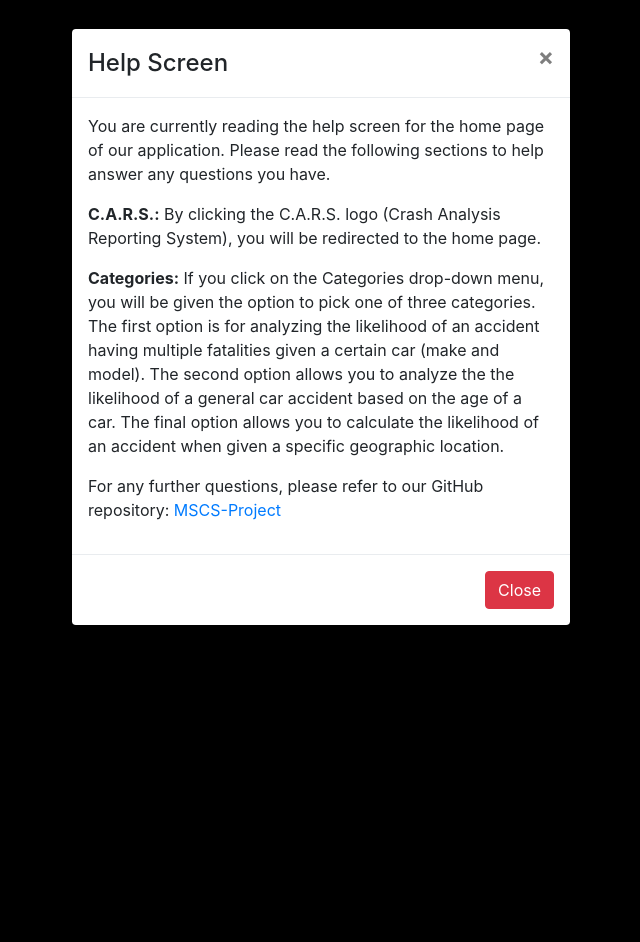
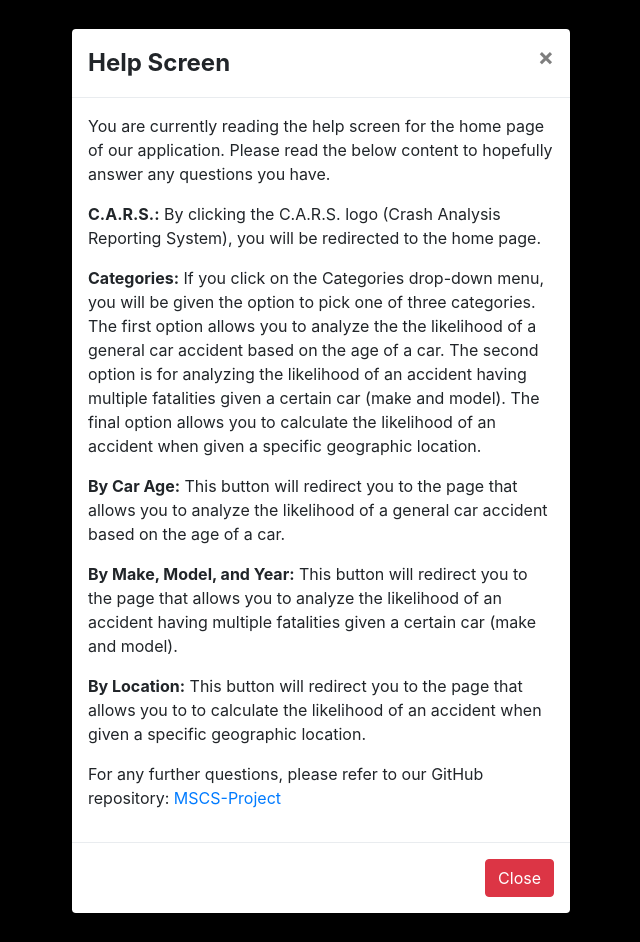
Before and after one commit to Marcoror150/MSCS-Project, a Flask app: page / in a window 1280 px wide, after a click that opens the changed part. Shown: the whole page, without its empty margins (319-959 px from the left). Run offline with Flask 2, Linux system fonts and the light colour scheme; some libraries are stand-ins or nearby versions.

Commit message:
Updated the contents of the help modals on each html page. Addresses issue #33

```diff
--- a/app/templates/index.html
+++ b/app/templates/index.html
@@ -68,7 +68,7 @@
 
                     <!-- Modal Header -->
                     <div class="modal-header">
-                        <h4 class="modal-title">Help Screen</h4>
+                        <h4 class="modal-title"><b>Help Screen</b></h4>
                         <button type="button" class="close" data-dismiss="modal">&times;</button>
                     </div>
 
@@ -76,7 +76,7 @@
                     <div class="modal-body">
                         <p>
                             You are currently reading the help screen for the home page of our application.
-                            Please read the following sections to help answer any questions you have.
+                            Please read the below content to hopefully answer any questions you have.
                         </p>
 
                         <p>
@@ -87,10 +87,28 @@
                         <p>
                             <b>Categories:</b>
                                 If you click on the Categories drop-down menu, you will be given the option to pick one of three categories.
-                                The first option is for analyzing the likelihood of an accident having multiple fatalities given a certain
-                                car (make and model). The second option allows you to analyze the the likelihood of a general car accident
-                                based on the age of a car. The final option allows you to calculate the likelihood of an accident when given
+                                The first option allows you to analyze the the likelihood of a general car accident based on the age of a car.
+                                The second option is for analyzing the likelihood of an accident having multiple fatalities given a certain
+                                car (make and model). The final option allows you to calculate the likelihood of an accident when given
                                 a specific geographic location.
+                        </p>
+
+                        <p>
+                            <b>By Car Age:</b>
+                                This button will redirect you to the page that allows you to analyze the likelihood of a general car
+                                accident based on the age of a car.
+                        </p>
+
+                        <p>
+                            <b>By Make, Model, and Year:</b>
+                                This button will redirect you to the page that allows you to analyze the likelihood of an accident having
+                                multiple fatalities given a certain car (make and model).
+                        </p>
+
+                        <p>
+                            <b>By Location:</b>
+                                This button will redirect you to the page that allows you to to calculate the likelihood of an accident when
+                                given a specific geographic location.
                         </p>
 
                         <p>
```
Also changed, not shown: app/templates/car_age.html (+14 -7 lines), app/templates/location.html (+14 -6 lines), app/templates/multiple_fatalities.html (+15 -6 lines).
